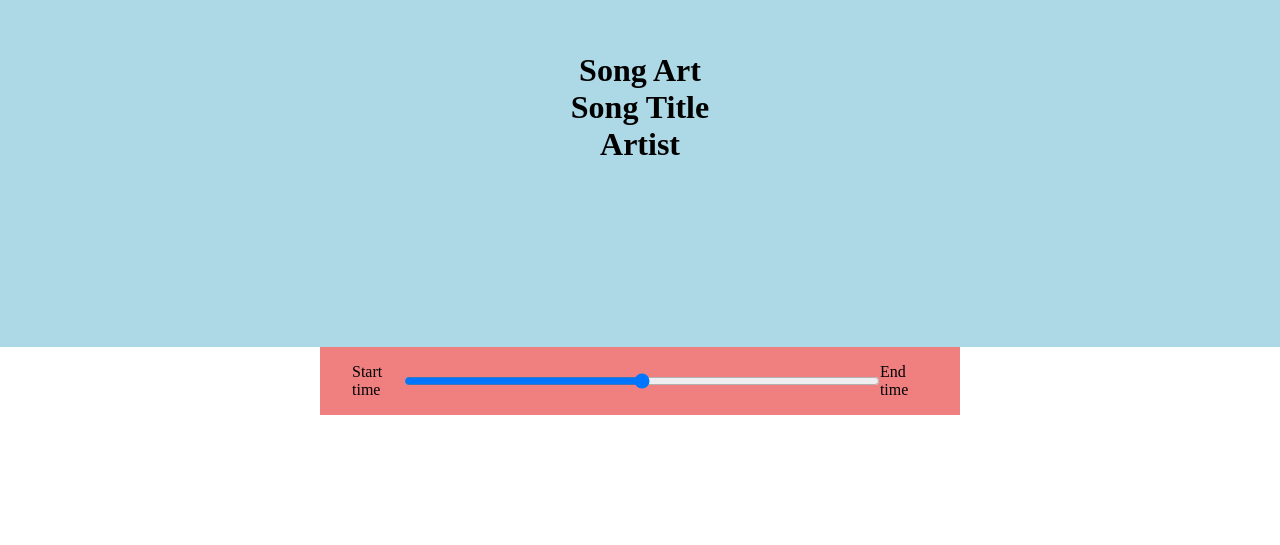
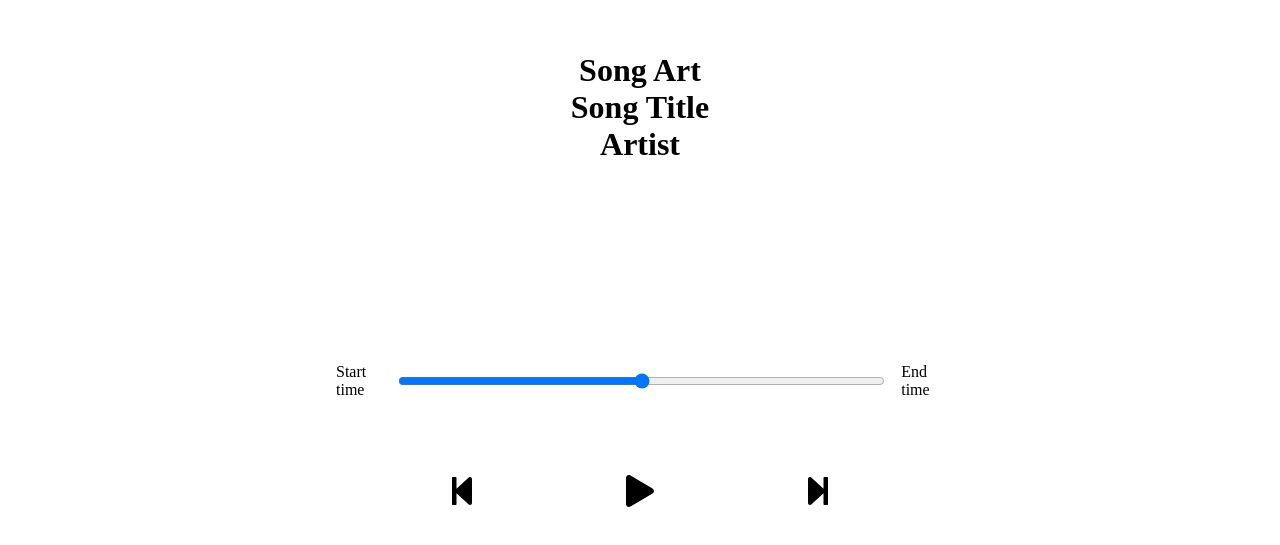
Before and after one commit to hliosdja/music-player, a React (Create React App) app: page / in a window 1280 px wide. Shown: the part 133-678 px from the top of the page. Built offline with nearby package versions, Linux system fonts and the light colour scheme.

Commit message:
layout cleanup

```diff
--- a/package.json
+++ b/package.json
@@ -3,6 +3,9 @@
   "version": "0.1.0",
   "private": true,
   "dependencies": {
+    "@fortawesome/fontawesome-svg-core": "^1.2.35",
+    "@fortawesome/free-solid-svg-icons": "^5.15.3",
+    "@fortawesome/react-fontawesome": "^0.1.14",
     "@testing-library/jest-dom": "^5.14.1",
     "@testing-library/react": "^11.2.7",
     "@testing-library/user-event": "^12.8.3",
--- a/src/components/player.js
+++ b/src/components/player.js
@@ -1,4 +1,6 @@
 import React from 'react';
+import {FontAwesomeIcon} from '@fortawesome/react-fontawesome';
+import {faPlay, faStepForward, faStepBackward} from '@fortawesome/free-solid-svg-icons';
 
 const Player = () => {
     return(
@@ -9,7 +11,9 @@ const Player = () => {
                 <p>End time</p>
             </div>
             <div className="player-control">
-
+                <FontAwesomeIcon className="previous" size="2x" icon={faStepBackward}/>
+                <FontAwesomeIcon className="play" size="2x" icon={faPlay}/>
+                <FontAwesomeIcon className="next" size="2x" icon={faStepForward}/>
             </div>
         </div>
     )
--- a/src/styles/_player.scss
+++ b/src/styles/_player.scss
@@ -1,15 +1,29 @@
 .player-container {
+  min-height: 20vh;
   display: flex;
   flex-direction: column;
   align-items: center;
+  justify-content: space-between;
 
   .time-control {
-    background: lightcoral;
     width: 50%;
     display: flex;
-    padding: 1rem 2rem;
     input {
       width: 100%;
+      padding: 1rem 2rem;
+    }
+    p {
+      padding: 1rem;
+    }
+  }
+
+  .player-control {
+    display: flex;
+    justify-content: space-between;
+    width: 30%;
+
+    svg {
+      cursor: pointer;
     }
   }
 }
--- a/src/styles/_song.scss
+++ b/src/styles/_song.scss
@@ -4,5 +4,4 @@
   align-items: center;
   justify-content: center;
   flex-direction: column;
-  background: lightblue;
 }
```
Also changed, not shown: 1 other file (tests, documents, lock files or other folders).
